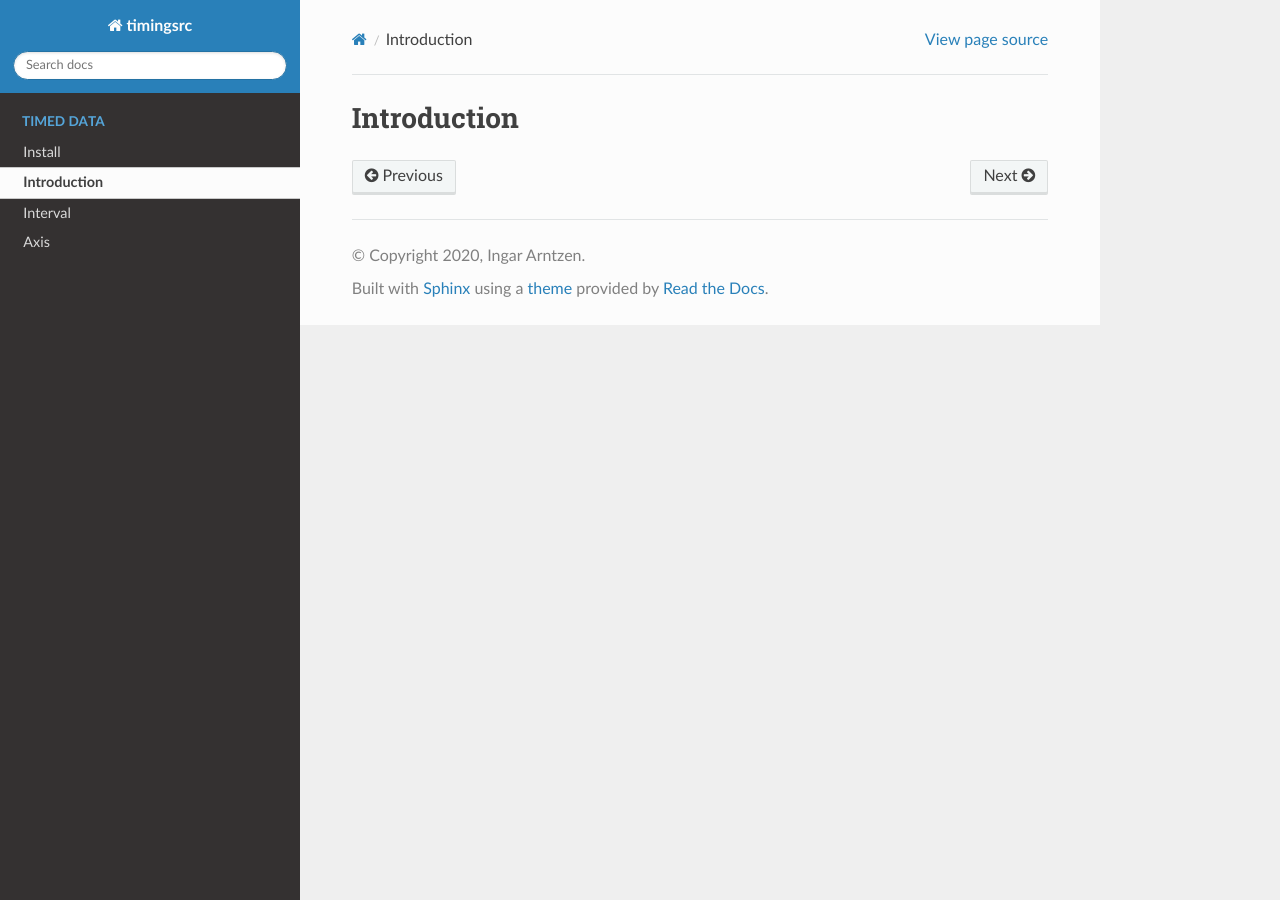
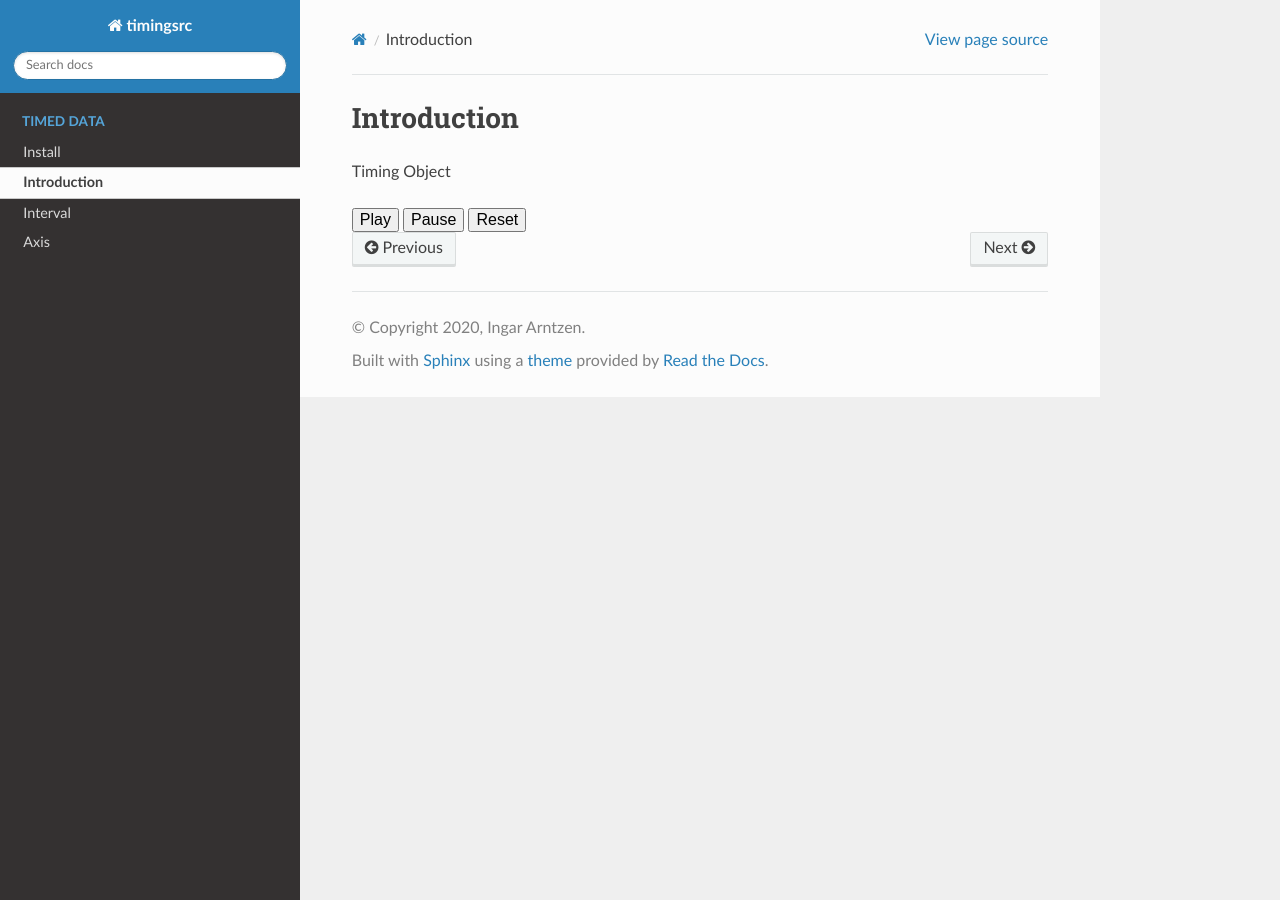
Before and after one commit to ingararntzen/timingdocs, a Sphinx documentation site: the page built from docs/source/intro.rst, in a window 1280 px wide. Built offline with Sphinx 7.4.7 and the Read the Docs theme 2.0.0, drawn with Linux system fonts in a browser that asks for light colours; some of the changed lines change nothing that is shown.

Commit message:
added minimal timing object demo

```diff
--- /dev/null
+++ b/docs/source/_static/timingobject.html
@@ -0,0 +1,31 @@
+<!DOCTYPE html>
+<html>
+    <head>
+        <script type="module">
+            import * as timingsrc from "https://webtiming.github.io/timingsrc/lib/timingsrc-v3.js";
+            console.log(`hello world timingsrc version ${timingsrc.version}!`);
+
+            const value_el = document.getElementById("value");
+            const play_btn = document.getElementById("play");
+            const pause_btn = document.getElementById("pause");
+            const reset_btn = document.getElementById("reset");
+
+            const to = new timingsrc.TimingObject({range: [0,10]});
+
+            to.on("timeupdate", () => {
+                value_el.innerHTML = `${to.pos.toFixed(2)}`;
+            });
+
+            play_btn.onclick = function () {to.update({velocity:1});}
+            pause_btn.onclick = function () {to.update({velocity:0});}
+            reset_btn.onclick = function () {to.update({position:0, velocity:0});}
+
+        </script>
+    </head>
+    <body>
+        <div id=value></div>
+        <button id="play">Play</button>
+        <button id="pause">Pause</button>
+        <button id="reset">Reset</button>
+    </body>
+</html>
--- a/docs/source/intro.rst
+++ b/docs/source/intro.rst
@@ -1,3 +1,8 @@
 ============
 Introduction
 ============
+
+Timing Object
+
+.. raw:: html
+    :file: _static/timingobject.html
```
